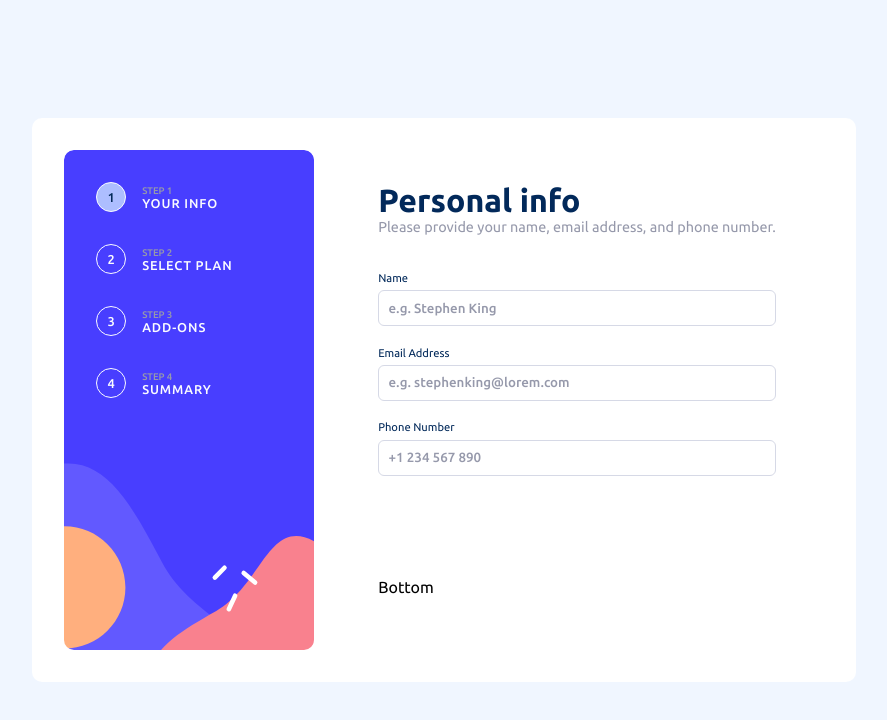
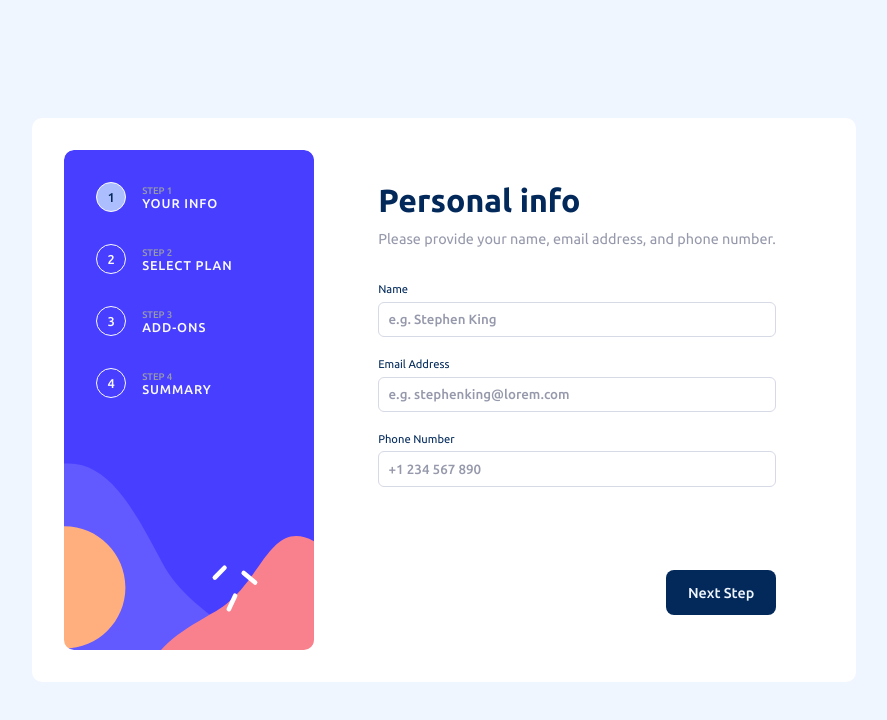
Before and after one commit to Aryan-ki-codepanti/multistep-form, a React (Create React App) app: page / in a window 1280 px wide. Shown: the top 720 px of the page, without its empty margins (196-1083 px from the left). Built offline with nearby package versions, Linux system fonts and the light colour scheme.

Commit message:
Added email and phone form step 1 validations

```diff
--- a/src/App.css
+++ b/src/App.css
@@ -17,6 +17,7 @@
     --Pastel_blue: hsl(228, 100%, 84%);
     --Light_blue: hsl(206, 94%, 87%);
     --Strawberry_red: hsl(354, 84%, 57%);
+    --Active_blue: #174a8b;
 
     /* ### Neutral */
 
--- a/src/App.js
+++ b/src/App.js
@@ -6,6 +6,7 @@ import StepOne from "./Components/StepOne";
 import StepTwo from "./Components/StepTwo";
 import StepThree from "./Components/StepThree";
 import StepFour from "./Components/StepFour";
+import Control from "./Components/Control";
 
 function App() {
     const { step } = useContext(StepContext);
@@ -38,7 +39,9 @@ function App() {
                 <div className="right">
                     <RenderStep />
                 </div>
-                <div className="bottom">Bottom</div>
+                <div className="bottom">
+                    <Control />
+                </div>
             </div>
         </div>
     );
--- /dev/null
+++ b/src/Components/Control/Control.css
@@ -0,0 +1,37 @@
+.Control {
+    display: flex;
+    align-items: center;
+    justify-content: space-between;
+}
+
+.Control button {
+    font-size: 0.9rem;
+    padding: 1em 1.5em;
+    font-weight: 500;
+    border-radius: 8px;
+    border: none;
+    cursor: pointer;
+}
+
+.Control .back {
+    background: transparent;
+    color: var(--Cool_gray);
+}
+.Control .next {
+    background: var(--Marine_blue);
+    color: var(--Magnolia);
+
+    transition: background-color 0.1s ease-in-out;
+}
+.Control .next:hover {
+    background: var(--Active_blue);
+}
+
+.Control .confirm {
+    color: var(--Magnolia);
+    background: var(--Purplish_blue);
+    transition: opacity 0.1s ease-in-out;
+}
+.Control .confirm:hover {
+    opacity: 0.6;
+}
--- /dev/null
+++ b/src/Components/Control/index.jsx
@@ -0,0 +1,90 @@
+import React, { useContext } from "react";
+import StepContext from "../../Context/Step/StepContext";
+import FormContext from "../../Context/Form/FormContext";
+import "./Control.css";
+import { validateEmail, validatePhone } from "../../Utils/Validation";
+import { FormOneDefault, FormOneErrorDefault } from "../../Utils/InitialStates";
+
+const Control = () => {
+    const { step, setStep } = useContext(StepContext);
+    const { formOne, formOneError, setFormOneError } = useContext(FormContext);
+
+    const handleNext = e => {
+        switch (step) {
+            case 1:
+                let err = true;
+                if (!formOne.name) {
+                    setFormOneError(prev => ({ ...prev, name: true }));
+                    err = false;
+                } else setFormOneError(prev => ({ ...prev, name: false }));
+                if (!formOne.email) {
+                    setFormOneError(prev => ({
+                        ...prev,
+                        email: true,
+                        emailError: "This field is required"
+                    }));
+                    err = false;
+                } else if (!validateEmail(formOne.email)) {
+                    setFormOneError(prev => ({
+                        ...prev,
+                        email: true,
+                        emailError: "Invalid Email"
+                    }));
+                    err = false;
+                } else
+                    setFormOneError(prev => ({
+                        ...prev,
+                        email: false,
+                        emailError: ""
+                    }));
+                if (!formOne.phone) {
+                    setFormOneError(prev => ({
+                        ...prev,
+                        phone: true,
+                        phoneError: "This field is required"
+                    }));
+                    err = false;
+                } else if (!validatePhone(formOne.phone)) {
+                    setFormOneError(prev => ({
+                        ...prev,
+                        phone: true,
+                        phoneError: "Invalid  Phone Number"
+                    }));
+                    err = false;
+                } else
+                    setFormOneError(prev => ({
+                        ...prev,
+                        phone: false,
+                        phoneError: ""
+                    }));
+
+                // no error
+                if (err) setStep(prev => 2);
+                return;
+
+            default:
+                console.log("Dont know what to do");
+                return;
+        }
+    };
+
+    return (
+        <div className="Control">
+            <button
+                className="back"
+                style={{ visibility: step === 1 && "hidden" }}
+            >
+                Go Back
+            </button>
+            {step === 4 ? (
+                <button className="confirm">Confirm</button>
+            ) : (
+                <button className="next" onClick={handleNext}>
+                    Next Step
+                </button>
+            )}
+        </div>
+    );
+};
+
+export default Control;
--- a/src/Components/StepOne/StepOne.css
+++ b/src/Components/StepOne/StepOne.css
@@ -3,6 +3,7 @@
 }
 
 .right p {
+    margin-top: 0.8em;
     color: var(--Cool_gray);
     font-size: 0.9rem;
     font-weight: 400;
--- a/src/Components/StepOne/index.jsx
+++ b/src/Components/StepOne/index.jsx
@@ -41,7 +41,7 @@ const StepOne = () => {
             >
                 <div className="head">
                     <span>Email Address</span>
-                    <span>This field is required</span>
+                    <span>{formOneError.emailError}</span>
                 </div>
                 <input
                     type="email"
@@ -58,7 +58,7 @@ const StepOne = () => {
             >
                 <div className="head">
                     <span>Phone Number</span>
-                    <span>This field is required</span>
+                    <span>{formOneError.phoneError}</span>
                 </div>
                 <input
                     type="tel"
--- a/src/Context/Form/FormProvider.js
+++ b/src/Context/Form/FormProvider.js
@@ -1,19 +1,12 @@
 import React, { useState } from "react";
 import FormContext from "./FormContext";
+import { FormOneDefault, FormOneErrorDefault } from "../../Utils/InitialStates";
 
 const FormProvider = ({ children }) => {
     // stepOne
-    const [formOne, setFormOne] = useState({
-        name: "",
-        email: "",
-        phone: ""
-    });
+    const [formOne, setFormOne] = useState(FormOneDefault);
 
-    const [formOneError, setFormOneError] = useState({
-        name: false,
-        email: false,
-        phone: false
-    });
+    const [formOneError, setFormOneError] = useState(FormOneErrorDefault);
 
     return (
         <FormContext.Provider
--- /dev/null
+++ b/src/Utils/InitialStates.js
@@ -0,0 +1,13 @@
+export const FormOneDefault = {
+    name: "",
+    email: "",
+    phone: ""
+};
+
+export const FormOneErrorDefault = {
+    name: false,
+    email: false,
+    phone: false,
+    emailError: "",
+    phoneError: ""
+};
--- /dev/null
+++ b/src/Utils/Validation.js
@@ -0,0 +1,12 @@
+export const validateEmail = email => {
+    return String(email)
+        .toLowerCase()
+        .match(
+            /^(([^<>()[\]\\.,;:\s@"]+(\.[^<>()[\]\\.,;:\s@"]+)*)|.(".+"))@((\[[0-9]{1,3}\.[0-9]{1,3}\.[0-9]{1,3}\.[0-9]{1,3}\])|(([a-zA-Z\-0-9]+\.)+[a-zA-Z]{2,}))$/
+        );
+};
+
+export const validatePhone = phone => {
+    const pattern = /^\d{10}$/;
+    return pattern.test(phone);
+};
```
